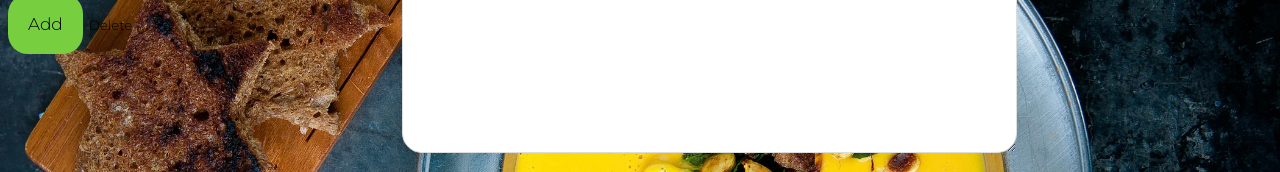
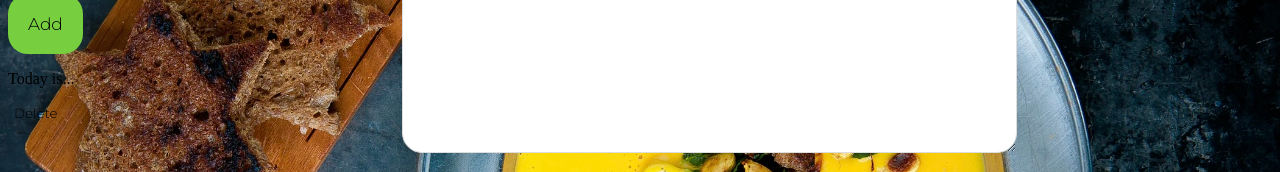
Before and after one commit to OksanaNova/final-project, a React (Vite) app: page / in a window 1280 px wide. Both pictures are taken after typing "Sample", "Sample", "Sample" into the empty fields and a click on the button "Add". Shown: the part 165-337 px from the top of the page. Built offline with nearby package versions, Linux system fonts and the light colour scheme.

Commit message:
MyList modified

```diff
--- a/src/App.jsx
+++ b/src/App.jsx
@@ -1,12 +1,23 @@
+import { useState } from 'react';
 import './App.css'
 import MyList from './MyList';
 import MyMealsAndIngridients from './MyMealsAndIngridients';
 
 function App() {
 
+  const [mealPlans, setMealPlans] = useState([])
+
+  const addMeal = () => {
+    const newMeal = {
+      title: "Today is..."
+    }
+    setMealPlans([newMeal, ...mealPlans])
+    console.log(newMeal);
+  }
+
   return (
     <div className='App'>
-      <MyList />
+      <MyList addMeal={addMeal} mealPlans={mealPlans}/>
       <MyMealsAndIngridients />
 
     </div>
--- a/src/MyList.jsx
+++ b/src/MyList.jsx
@@ -1,9 +1,18 @@
-const MyList = () => {
+const MyList = ({addMeal, mealPlans}) => {
+
     return (<div>
         <div>
             <h1>Weekly Meal Plan Ideas</h1>
-            <button className="button-add">Add</button>
-            <button className="button-delete">Delete</button>
+            <button className="button-add" onClick={addMeal}>Add</button>
+        </div>
+
+        <div>
+            {mealPlans.map(({title}) => (
+                <div>
+                    <p>{title}</p>
+                    <button className="button-delete">Delete</button>
+                </div>
+            ))}
         </div>
     </div>)
 }
```
